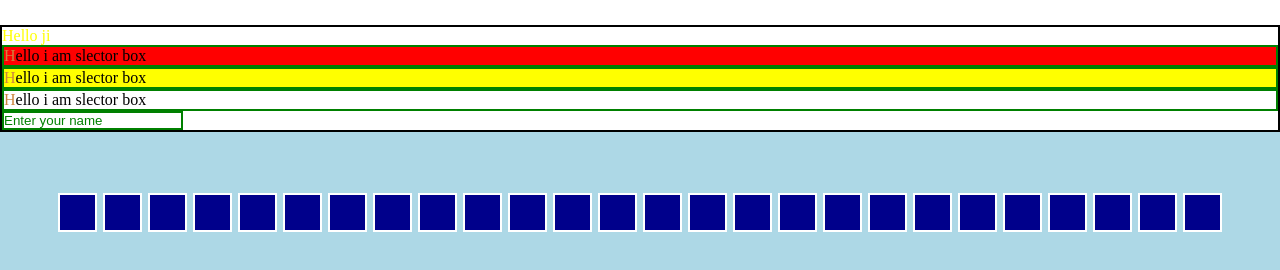
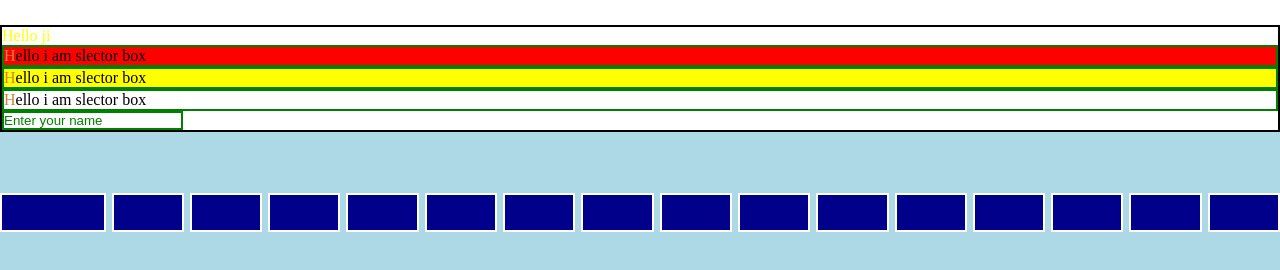
Before and after one commit to vinayak78/Web-development, a plain HTML site: page CSSHtml.html in a window 1280 px wide. Shown: the part 1867-2137 px from the top of the page. Drawn offline with Linux system fonts and the light colour scheme.

Commit message:
Flexbox more peoperties

```diff
--- a/CSSHtml.html
+++ b/CSSHtml.html
@@ -105,6 +105,7 @@
 
      <!-- Flex box -->
       <div class="container">
+        <div class="iteam iteam1"></div>
         <div class="iteam"></div>
         <div class="iteam"></div>
         <div class="iteam"></div>
@@ -120,6 +121,7 @@
         <div class="iteam"></div>
         <div class="iteam"></div>
         <div class="iteam"></div>
+        <!-- <div class="iteam"></div>
         <div class="iteam"></div>
         <div class="iteam"></div>
         <div class="iteam"></div>
@@ -128,9 +130,7 @@
         <div class="iteam"></div>
         <div class="iteam"></div>
         <div class="iteam"></div>
-        <div class="iteam"></div>
-        <div class="iteam"></div>
-        <div class="iteam"></div>
+        <div class="iteam"></div> -->
     </div>
 
 </body>
--- a/style.css
+++ b/style.css
@@ -395,4 +395,17 @@ align -iteam -> algin iteam center cros axis
     background-color: darkblue;
     border: 2px solid white;
     /* margin: 5px; */
+
+    /* distribute equal width to content */
+    flex-grow: 1;
+
+    /* shrink if window get small */
+    flex-shrink: 2;
+
 }
+.iteam1{
+    flex-grow: 2;
+    align-self: flex-start;
+}
+
+/* CSS gridj */
```
